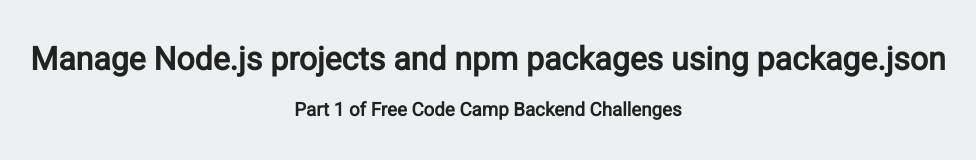
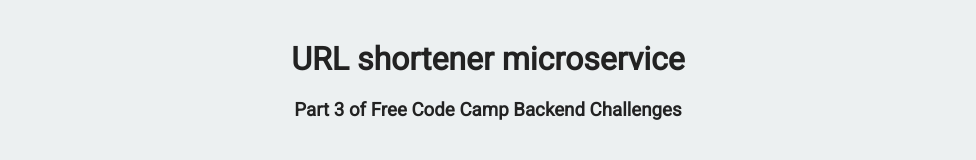
Before and after one commit to CClerger/url-shortener-microservice, a website: page views/index.html in a window 1280 px wide. Shown: the whole page, without its empty margins (152-1128 px from the left). Drawn offline with Linux system fonts and the light colour scheme.

Commit message:
Update title page

```diff
--- a/views/index.html
+++ b/views/index.html
@@ -10,8 +10,8 @@
 
    <body>
       <div class="container">
-         <h1>Manage Node.js projects and npm packages using package.json</h1>
-         <h3>Part 1 of Free Code Camp Backend Challenges</h3>
+         <h1>URL shortener microservice</h1>
+         <h3>Part 3 of Free Code Camp Backend Challenges</h3>
       </div>
    </body>
 
```
